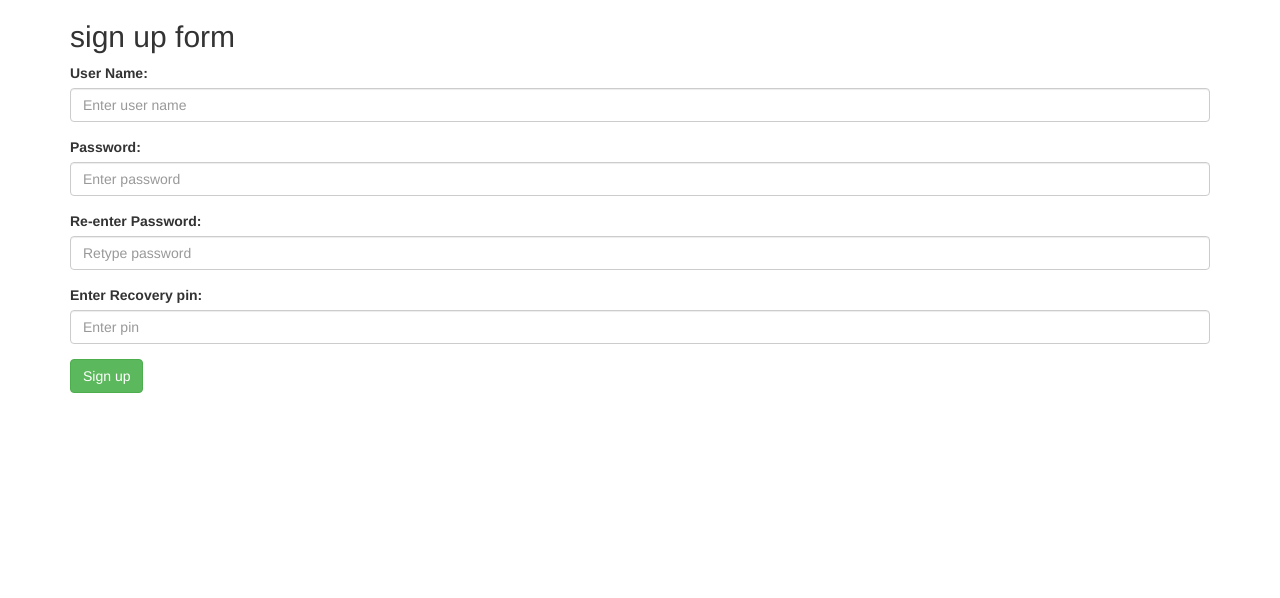
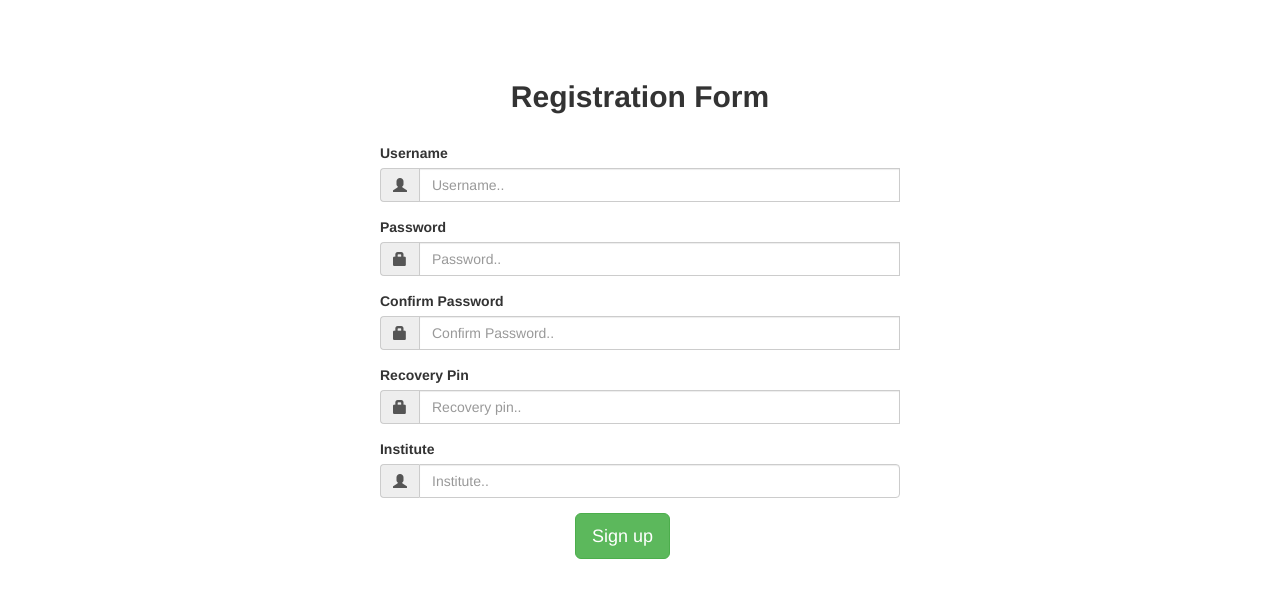
Before and after one commit to hasantarek2002/SPL2, a PHP site: page /signup.php in a window 1280 px wide. Shown: the top 598 px of the page. Run offline with PHP 8.4, Linux system fonts and the light colour scheme; a stand-in replaces the project's code that opens the database connection.

Commit message:
sign up with validation

```diff
--- a/programmingPlatform/signup.php
+++ b/programmingPlatform/signup.php
@@ -1,63 +1,158 @@
-
 <?php
 
-	if(isset($_REQUEST['submit']) ){
 include_once ("connection.php");
-		$userName=$_REQUEST['userName'];
+
+if(isset($_REQUEST['signup'])){
+    $userName= $_REQUEST['userName'];
     $password=$_REQUEST['password'];
     $recoveryPin=$_REQUEST['recoveryPin'];
+    $institute=$_REQUEST['institute'];
 
-		$sql = "INSERT INTO users (userName, password, recoveryPin, userType) VALUES('$userName', '$password','$recoveryPin', 'user')";
+    $sql = "INSERT INTO users (userName, password, recoveryPin, userType,institute) VALUES('$userName', '$password','$recoveryPin', 'user', '$institute')";
+    //$sql= "insert into users (username, password, recoveryPin) values('$username','$password', '$recovery_pin' )";
+    // mysqli_query($db, $sql);
 
     if(mysqli_query($conn, $sql)){
-			echo "data inserted";
+            header('location:login.php');
     }else{
-			echo "data not inserted";
+        header('location:databaseErrorMessage.php');
     }
+
 
 }
 
+
 ?>
-
 
 <!DOCTYPE html>
 <html lang="en">
     <head>
-  <title>sign up</title>
+        <title>Registration</title>
         <meta charset="utf-8">
         <meta name="viewport" content="width=device-width, initial-scale=1, shrink-to-fit=no">
         <script src="bootstrap/js/jquery.min.js"></script>
         <link rel="stylesheet" href="bootstrap/css/bootstrap.min.css">
 
         <script src="bootstrap/js/bootstrap.min.js"></script>
+
     </head>
+    <body>
 
-<body>
+
+        <br> <br> <br>
+
+
         <div class="container">
-	  <h2>sign up form</h2>
-	  <form name="loginForm" method="post">
+            <div class="row">
+                <div class="col-sm-2"> </div>
+                <div class="col-sm-8">
+
+                    <form name="signupForm" class="form-horizontal" method="post" onsubmit="return userValidation()">
+                        <fieldset>
+
+                            <div class="row ">
+                                <div class="col-sm-2"> </div>
+                                <div class="col-sm-8 form-back">
+                                    <div class="row signup-header">
+                                        <center><h2><b>Registration Form</b></h2></center>
+                                    </div>
+                                    <br>
                                     <div class="form-group">
-	      <label for="userName">User Name:</label>
-	      <input type="text" class="form-control" id="user" placeholder="Enter user name" name="userName" required>
+                                        <label for="username">Username</label>
+                                        <div class="input-group">
+                                            <span class="input-group-addon"><i class="glyphicon glyphicon-user"></i></span>
+                                            <input class="form-control" type="text" id="username" name="userName" placeholder="Username.."  autocomplete="off" required >
+                                            <span id="username-alert" class="text-danger"> </span>
                                         </div>
-	    <div class="form-group">
-	      <label for="pwd">Password:</label>
-	      <input type="password" class="form-control" id="pwd" placeholder="Enter password" name="password" required>
+                                    </div>
+                                </div>
+                                <div class="col-sm-2"> </div>
                             </div>
 
+                            <div class="row">
+                                <div class="col-sm-2"> </div>
+                                <div class="col-sm-8 form-back">
                                     <div class="form-group">
-	      <label for="pwd">Re-enter Password:</label>
-	      <input type="password" class="form-control" id="pwd2" placeholder="Retype password" name="reTypedPassword" required>
+                                        <label for="password">Password</label>
+                                        <div class="input-group">
+                                            <span class="input-group-addon"><i class="glyphicon glyphicon-lock"></i></span>
+                                            <input class="form-control" type="password" id="password" name="password" placeholder="Password.." autocomplete="off" required >
+                                            <span id="password-alert" class="text-danger"> </span>
+
                                         </div>
-	    <div class="form-group">
-	      <label for="pin">Enter Recovery pin:</label>
-	      <input type="number" class="form-control" id="pin" maxlength="4"
-	      placeholder="Enter pin" name="recoveryPin" required>
+                                    </div>
+                                </div>
+                                <div class="col-sm-2"> </div>
                             </div>
 
-	    <button type="submit" class="btn btn-success" name="submit">Sign up</button>
-	  </form>
+                            <div class="row">
+                                <div class="col-sm-2"> </div>
+                                <div class="col-sm-8 form-back">
+                                    <div class="form-group">
+                                        <label for="confirmPasswrod">Confirm Password</label>
+                                        <div class="input-group">
+                                            <span class="input-group-addon"><i class="glyphicon glyphicon-lock"></i></span>
+                                            <input class="form-control" type="password" id="confirmPassword" name="confirmPasswrod" placeholder="Confirm Password.." autocomplete="off" required >
+                                            <span id="confirmPassword-alert" class="text-danger"> </span>
+
+                                        </div>
+                                    </div>
+                                </div>
+                                <div class="col-sm-2"> </div>
                             </div>
 
+
+                            <div class="row">
+                                <div class="col-sm-2"> </div>
+                                <div class="col-sm-8 form-back">
+                                    <div class="form-group">
+                                        <label for="recoveryPin">Recovery Pin</label>
+                                        <div class="input-group">
+                                            <span class="input-group-addon"><i class="glyphicon glyphicon-lock"></i></span>
+                                            <input class="form-control" type="text" id="recoveryPin" name="recoveryPin" placeholder="Recovery pin.." autocomplete="off" required >
+                                            <span id="recoveryPin-alert" class="text-danger"> </span>
+
+                                        </div>
+                                    </div>
+                                </div>
+                                <div class="col-sm-2"> </div>
+                            </div>
+
+                            <div class="row ">
+                                <div class="col-sm-2"> </div>
+                                <div class="col-sm-8 form-back">
+
+                                    <div class="form-group">
+                                        <label for="institute">Institute</label>
+                                        <div class="input-group">
+                                            <span class="input-group-addon"><i class="glyphicon glyphicon-user"></i></span>
+                                            <input class="form-control" type="text"  name="institute" placeholder="Institute.."  autocomplete="off" >
+                                        </div>
+                                    </div>
+                                </div>
+                                <div class="col-sm-2"> </div>
+                            </div>
+
+
+                            <div class="row">
+                                <div class="col-sm-5"> </div>
+                                <div class="col-sm-6 form-back">
+                                    <div class="form-group">
+                                        <div class="input-group">
+                                            <input type="submit" class="btn btn-success btn-lg" value="Sign up" name="signup">
+                                        </div>
+                                    </div>
+                                </div>
+                            </div>
+                        </fieldset>
+                    </form>
+
+                </div>
+                <div class="col-sm-2"> </div>
+
+            </div>
+        </div>
+
+        <script type="text/javascript" src="js/signup.js"></script>
     </body>
 </html>
```
Lines whose indentation alone changed are shown as unchanged.
